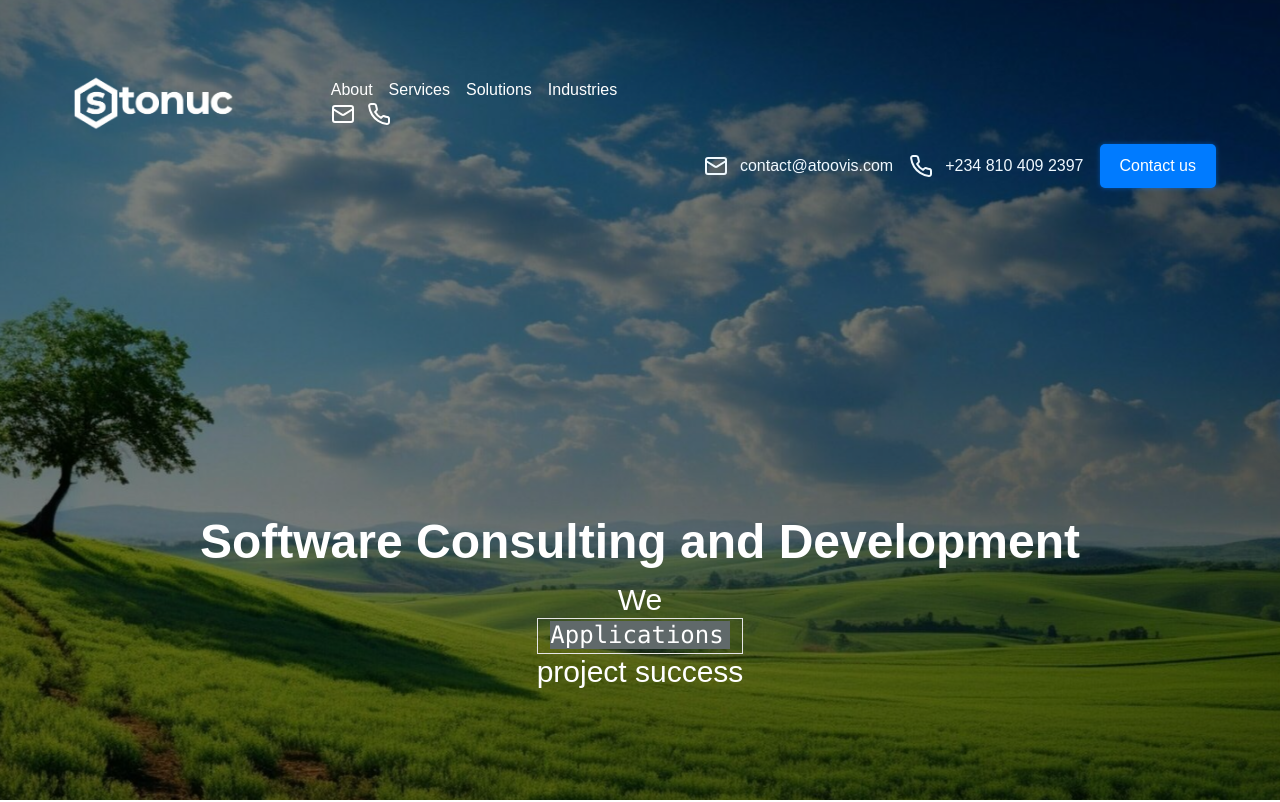
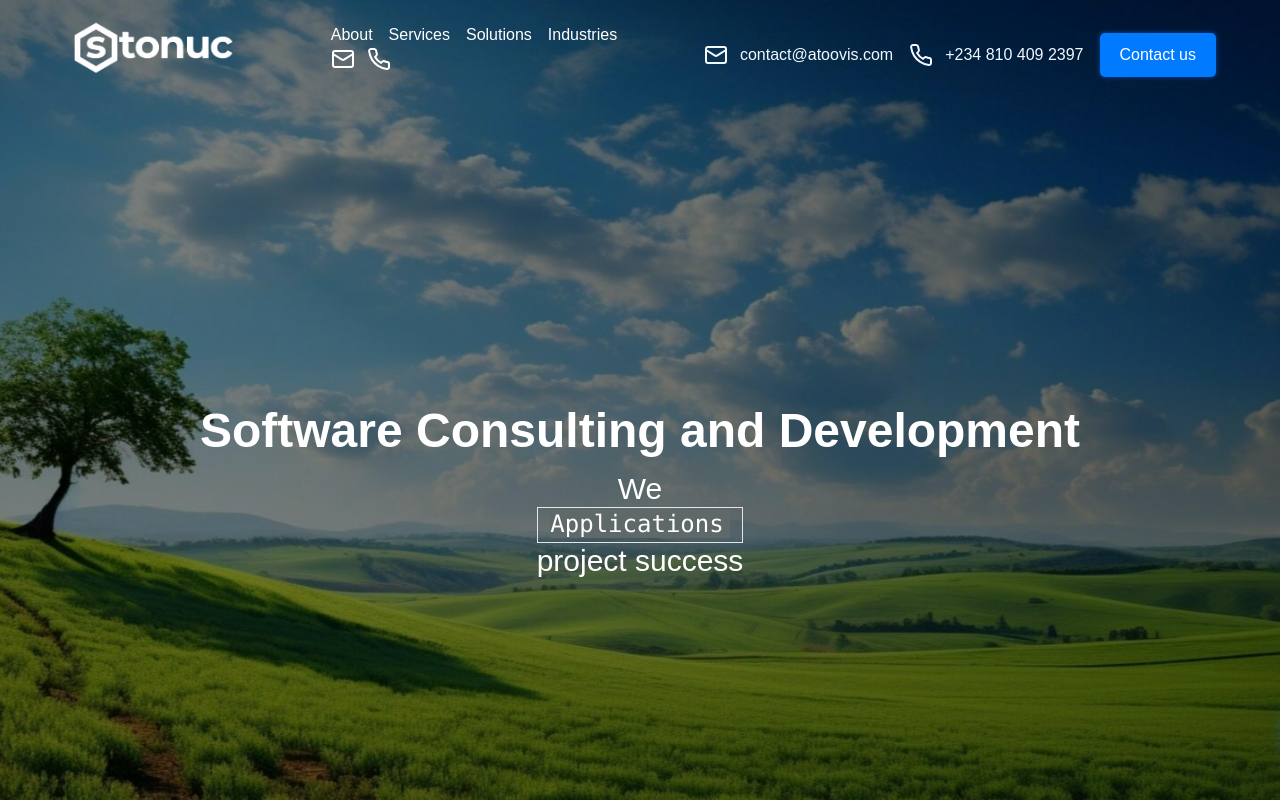
Before and after one commit to stonuc/stonuc-ng, a Next.js app: page / in a window 1280 px wide. Shown: the top 802 px of the page. Built offline with nearby package versions, Linux system fonts and the light colour scheme.

Commit message:
"Updated Navbar component: changed `w-64` to `w-64 h-full pb-40` and `mt-32` to `mt-auto` in CSS classes."

```diff
--- a/components/Navbar.tsx
+++ b/components/Navbar.tsx
@@ -102,7 +102,7 @@ const Navbar = () => {
         </div>
         {/* Sidebar Menu for Mobile */}
         <div
-          className={`fixed top-0 right-0 w-64 bg-white transform transition-transform duration-300 ease-in-out ${
+          className={`fixed top-0 right-0 w-64 h-full pb-40 bg-white transform transition-transform duration-300 ease-in-out ${
             isOpen ? "translate-x-0" : "translate-x-full"
           }`}
           style={{ zIndex: 1000 }}
@@ -171,7 +171,7 @@ const Navbar = () => {
           </div>
         </div>
       </nav>
-      <div className="hidden md:inline-flex mt-32 items-center space-x-4  text-sm md:text-base">
+      <div className="hidden md:inline-flex mt-auto items-center space-x-4  text-sm md:text-base">
         <a
           href="mailto:contact@atoovis.com"
           className="flex items-center text-sky-50 w-full gap-3"
```
